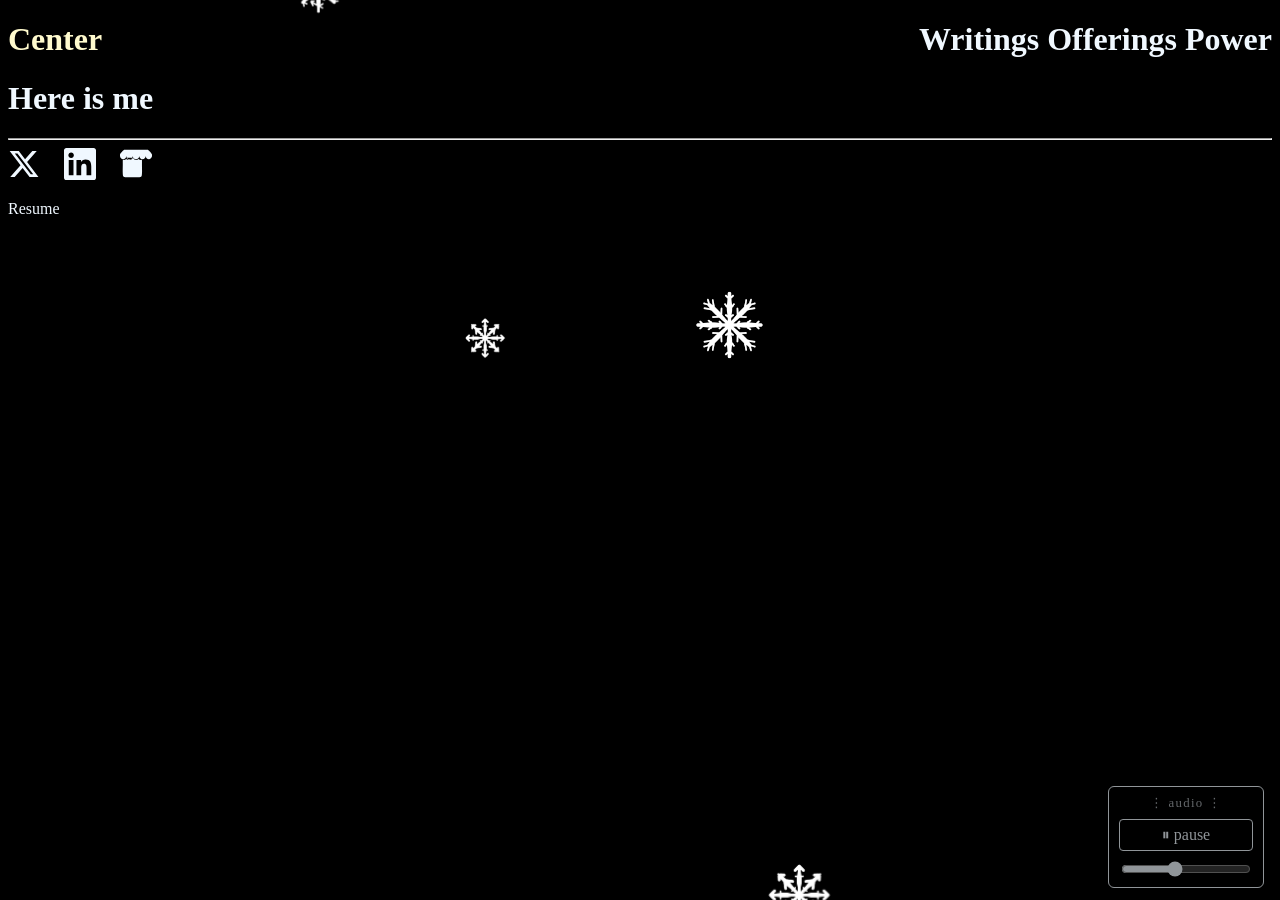
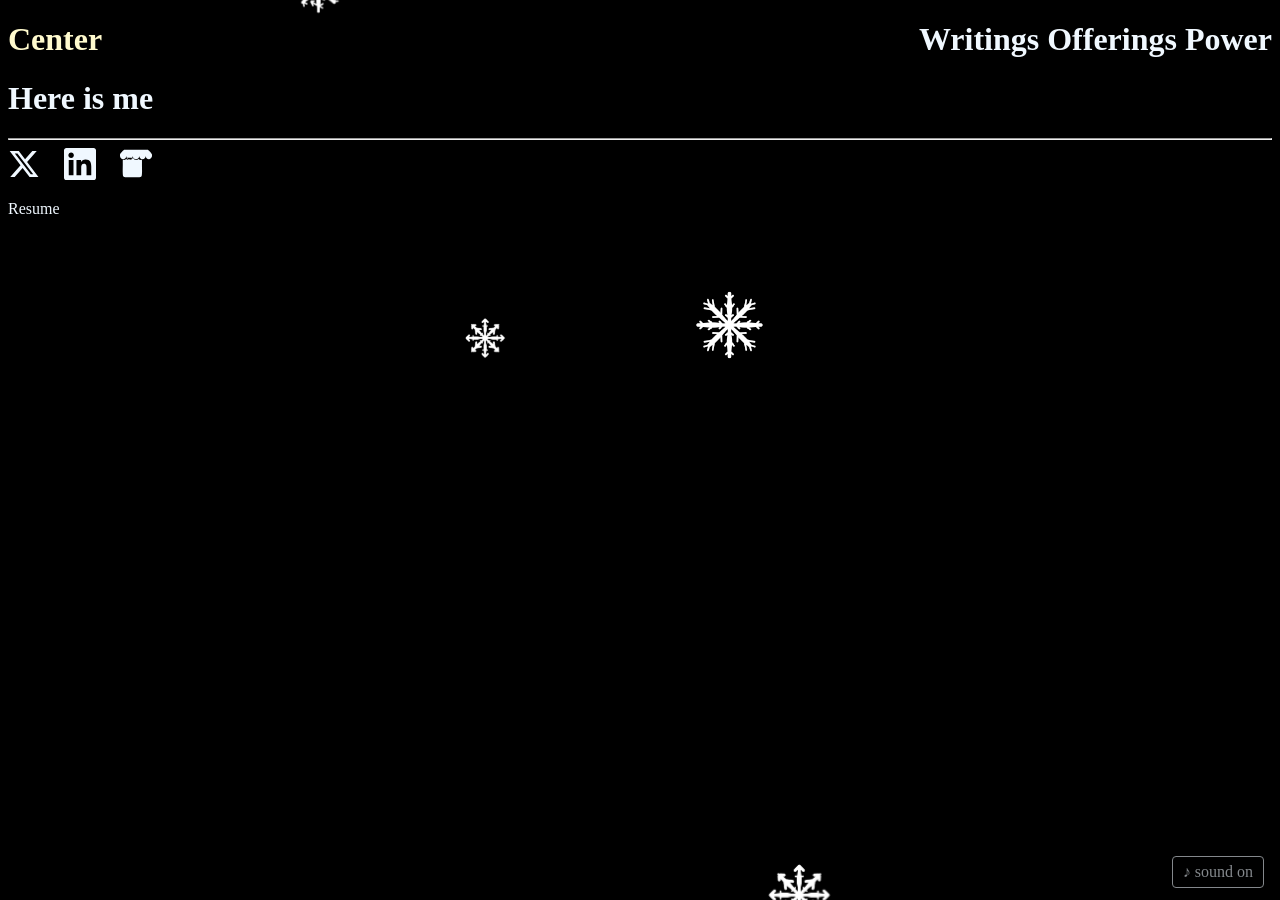
Before and after one commit to SnowCritter/SnowCritter.github.io, a Jekyll site: the page index.html, which Jekyll copies as it is, in a window 1280 px wide. Built offline with Jekyll 4.4.1, drawn with Linux system fonts in a browser that asks for light colours; some of the changed lines change nothing that is shown.

Commit message:
audio panel fix

```diff
--- a/audio.js
+++ b/audio.js
@@ -2,27 +2,16 @@
     'use strict';
 
     var KEY = 'ambientAudioOn';
-    var VOL_KEY = 'ambientVolume';
-    var POS_KEY = 'audioPanelPos';
-    var MAX_GAIN = 0.5;
+    var POS_KEY = 'audioTogglePos';
+    var TARGET = 0.2;
     var NOTES = [130.81, 196.00, 246.94, 293.66, 392.00];
 
     var ctx = null;
     var master = null;
     var built = false;
     var on = false;
-    var volume = clampVol(parseInt(localStorage.getItem(VOL_KEY), 10));
     var btn = null;
-    var slider = null;
-
-    function clampVol(v) {
-        if (isNaN(v)) return 40;
-        return Math.max(0, Math.min(100, v));
-    }
-
-    function targetGain() {
-        return (volume / 100) * MAX_GAIN;
-    }
+    var dragMoved = false;
 
     function makeReverbImpulse(seconds, decay) {
         var rate = ctx.sampleRate;
@@ -89,7 +78,7 @@
     function play() {
         if (!built) buildGraph();
         ctx.resume();
-        fade(targetGain(), 3);
+        fade(TARGET, 3);
         on = true;
         localStorage.setItem(KEY, 'true');
         updateButton();
@@ -102,28 +91,25 @@
         updateButton();
     }
 
-    function toggle() { on ? pause() : play(); }
-
-    function setVolume(v) {
-        volume = clampVol(v);
-        localStorage.setItem(VOL_KEY, String(volume));
-        if (on && built) fade(targetGain(), 0.1);
+    function toggle() {
+        if (dragMoved) { dragMoved = false; return; } // ignore the click that ends a drag
+        on ? pause() : play();
     }
 
     function updateButton() {
         if (!btn) return;
-        btn.textContent = on ? '⏸ pause' : '▶ play';
+        btn.textContent = on ? '♪ sound on' : '♪ sound off';
         btn.setAttribute('aria-pressed', on ? 'true' : 'false');
     }
 
-    function makeDraggable(panel, handle) {
+    function makeDraggable(el) {
         function applyPos(left, top) {
-            left = Math.max(0, Math.min(left, window.innerWidth - panel.offsetWidth));
-            top = Math.max(0, Math.min(top, window.innerHeight - panel.offsetHeight));
-            panel.style.left = left + 'px';
-            panel.style.top = top + 'px';
-            panel.style.right = 'auto';
-            panel.style.bottom = 'auto';
+            left = Math.max(0, Math.min(left, window.innerWidth - el.offsetWidth));
+            top = Math.max(0, Math.min(top, window.innerHeight - el.offsetHeight));
+            el.style.left = left + 'px';
+            el.style.top = top + 'px';
+            el.style.right = 'auto';
+            el.style.bottom = 'auto';
         }
 
         try {
@@ -131,42 +117,39 @@
             if (p) applyPos(p.left, p.top);
         } catch (e) {}
 
-        var dragging = false, offX = 0, offY = 0;
-        handle.addEventListener('pointerdown', function (e) {
+        var dragging = false, offX = 0, offY = 0, startX = 0, startY = 0;
+        el.addEventListener('pointerdown', function (e) {
             dragging = true;
-            var r = panel.getBoundingClientRect();
+            dragMoved = false;
+            var r = el.getBoundingClientRect();
             offX = e.clientX - r.left;
             offY = e.clientY - r.top;
-            handle.setPointerCapture(e.pointerId);
-            e.preventDefault();
+            startX = e.clientX;
+            startY = e.clientY;
+            el.setPointerCapture(e.pointerId);
         });
-        handle.addEventListener('pointermove', function (e) {
-            if (dragging) applyPos(e.clientX - offX, e.clientY - offY);
+        el.addEventListener('pointermove', function (e) {
+            if (!dragging) return;
+            if (!dragMoved && Math.abs(e.clientX - startX) < 4 && Math.abs(e.clientY - startY) < 4) return;
+            dragMoved = true;
+            applyPos(e.clientX - offX, e.clientY - offY);
         });
-        handle.addEventListener('pointerup', function (e) {
+        el.addEventListener('pointerup', function (e) {
             if (!dragging) return;
             dragging = false;
-            try { handle.releasePointerCapture(e.pointerId); } catch (e2) {}
-            var r = panel.getBoundingClientRect();
-            localStorage.setItem(POS_KEY, JSON.stringify({ left: r.left, top: r.top }));
+            try { el.releasePointerCapture(e.pointerId); } catch (e2) {}
+            if (dragMoved) {
+                var r = el.getBoundingClientRect();
+                localStorage.setItem(POS_KEY, JSON.stringify({ left: r.left, top: r.top }));
+            }
         });
     }
 
     function init() {
         btn = document.getElementById('audio-toggle');
-        if (btn) btn.addEventListener('click', toggle);
-
-        slider = document.getElementById('audio-volume');
-        if (slider) {
-            slider.value = volume;
-            slider.addEventListener('input', function () {
-                setVolume(parseInt(slider.value, 10));
-            });
-        }
-
-        var panel = document.getElementById('audio-panel');
-        var handle = document.getElementById('audio-drag');
-        if (panel && handle) makeDraggable(panel, handle);
+        if (!btn) return;
+        btn.addEventListener('click', toggle);
+        makeDraggable(btn);
 
         var saved = localStorage.getItem(KEY);
         var wantOn = (saved === null) ? true : (saved === 'true');
@@ -178,7 +161,7 @@
                 if (ctx.state === 'running') {
                     on = true;
                     localStorage.setItem(KEY, 'true');
-                    fade(targetGain(), 3);
+                    fade(TARGET, 3);
                 }
                 updateButton();
             };
--- a/index.html
+++ b/index.html
@@ -9,11 +9,7 @@
 </head>
 <body class="shell">
     <iframe id="view" class="shell-frame" src="/center.html" title="Critter Site"></iframe>
-    <div id="audio-panel" class="audio-panel">
-        <div id="audio-drag" class="audio-drag">⋮ audio ⋮</div>
-        <button id="audio-toggle" class="audio-toggle" aria-pressed="false">▶ play</button>
-        <input id="audio-volume" class="audio-volume" type="range" min="0" max="100" value="40" aria-label="Volume">
-    </div>
+    <button id="audio-toggle" class="audio-toggle" aria-pressed="false">♪ sound off</button>
     <script src="/shell.js" defer></script>
     <script src="/audio.js" defer></script>
 </body>
--- a/styles.css
+++ b/styles.css
@@ -64,35 +64,11 @@ body.shell {
     to   { transform: rotate(360deg); }
 }
 
-.audio-panel {
+.audio-toggle {
     position: fixed;
     bottom: 12px;
     right: 16px;
     z-index: 10;
-    display: flex;
-    flex-direction: column;
-    gap: 8px;
-    padding: 8px 10px;
-    background: rgba(0, 0, 0, 0.6);
-    border: 1px solid aliceblue;
-    border-radius: 6px;
-    opacity: 0.6;
-    user-select: none;
-}
-
-.audio-panel:hover {
-    opacity: 1;
-}
-
-.audio-drag {
-    cursor: move;
-    text-align: center;
-    font-size: 0.8em;
-    letter-spacing: 0.1em;
-    opacity: 0.7;
-}
-
-.audio-toggle {
     background: transparent;
     color: aliceblue;
     border: 1px solid aliceblue;
@@ -100,10 +76,11 @@ body.shell {
     padding: 6px 10px;
     font: inherit;
     cursor: pointer;
+    opacity: 0.55;
+    user-select: none;
+    touch-action: none;
 }
 
-.audio-volume {
-    width: 130px;
-    accent-color: aliceblue;
-    cursor: pointer;
+.audio-toggle:hover {
+    opacity: 1;
 }
```
